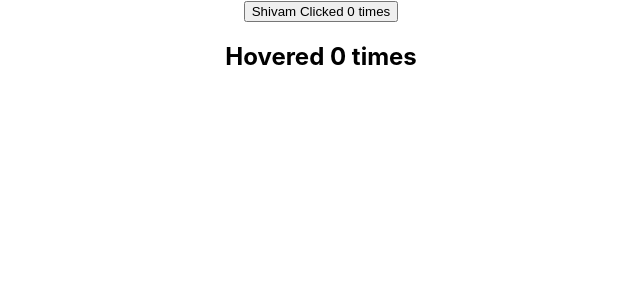
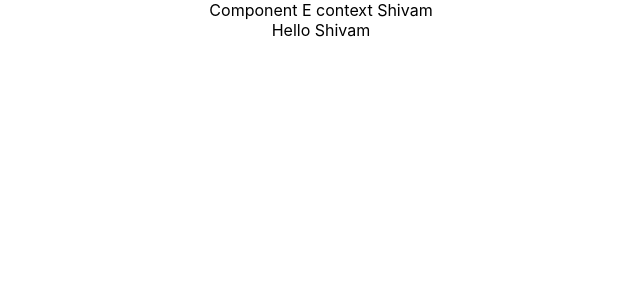
Before and after one commit to thisisshivamsingh/React-JS, a React (Create React App) app: page / in a window 1280 px wide. Shown: the top 300 px of the page, without its empty margins (319-959 px from the left). Built offline with nearby package versions, Linux system fonts and the light colour scheme.

Commit message:
Render Props and Context

```diff
--- a/src/App.js
+++ b/src/App.js
@@ -30,13 +30,35 @@
 import ErrorBoundary from "./components/ErrorBoundary";
 import ClickCounter from "./components/ClickCounter";
 import HoverCounter from "./components/HoverCounter";
+import ClickCounterTwo from "./components/ClickCounterTwo";
+import HoverCounterTwo from "./components/HoverCounterTwo";
+import User from "./components/User";
+import CounterTwo from "./components/CounterTwo";
+import ComponentC from "./components/ComponentC";
+import { UserProvider } from "./components/userContext";
 
 class App extends Component {
   render() {
     return (
       <div className="App">
-        <ClickCounter name="Shivam" />
-        <HoverCounter />
+        <UserProvider value="Shivam">
+          <ComponentC />
+        </UserProvider>
+        {/* <CounterTwo>
+          {(count, incrementCount) => (
+            <ClickCounterTwo count={count} incrementCount={incrementCount} />
+          )}
+        </CounterTwo>
+        <CounterTwo>
+          {(count, incrementCount) => (
+            <HoverCounterTwo count={count} incrementCount={incrementCount} />
+          )}
+        </CounterTwo> */}
+        {/* <ClickCounterTwo />
+        <HoverCounterTwo />
+        <User render={(isLoggedIn) => (isLoggedIn ? "Shivam" : "Guest")} /> */}
+        {/* <ClickCounter name="Shivam" /> */}
+        {/* <HoverCounter /> */}
         {/* <ErrorBoundary>
           <Hero heroName="Batman" />
         </ErrorBoundary>
--- /dev/null
+++ b/src/components/ClickCounterTwo.js
@@ -0,0 +1,10 @@
+import React, { Component } from "react";
+
+class ClickCounterTwo extends Component {
+  render() {
+    const { count, incrementCount } = this.props;
+    return <button onClick={incrementCount}>Clicked {count} times</button>;
+  }
+}
+
+export default ClickCounterTwo;
--- /dev/null
+++ b/src/components/ComponentC.js
@@ -0,0 +1,9 @@
+import React, { Component } from "react";
+import ComponentE from "./ComponentE";
+
+class ComponentC extends Component {
+  render() {
+    return <ComponentE />;
+  }
+}
+export default ComponentC;
--- /dev/null
+++ b/src/components/ComponentE.js
@@ -0,0 +1,16 @@
+import React, { Component } from "react";
+import ComponentF from "./ComponentF";
+import UserContext from "./userContext";
+
+class ComponentE extends Component {
+  render() {
+    return (
+      <div>
+        Component E context {this.context}
+        <ComponentF />
+      </div>
+    );
+  }
+}
+ComponentE.contextType = UserContext;
+export default ComponentE;
--- /dev/null
+++ b/src/components/ComponentF.js
@@ -0,0 +1,15 @@
+import React, { Component } from "react";
+import { UserConsumer } from "./userContext";
+
+class ComponentF extends Component {
+  render() {
+    return (
+      <UserConsumer>
+        {(username) => {
+          return <div>Hello {username}</div>;
+        }}
+      </UserConsumer>
+    );
+  }
+}
+export default ComponentF;
--- /dev/null
+++ b/src/components/CounterTwo.js
@@ -0,0 +1,21 @@
+import React, { Component } from "react";
+
+class CounterTwo extends Component {
+  constructor(props) {
+    super(props);
+    this.state = {
+      count: 0,
+    };
+  }
+  incrementCount = () => {
+    this.setState((prevState) => {
+      return { count: prevState.count + 1 };
+    });
+  };
+  render() {
+    return (
+      <div>{this.props.children(this.state.count, this.incrementCount)}</div>
+    );
+  }
+}
+export default CounterTwo;
--- /dev/null
+++ b/src/components/HoverCounterTwo.js
@@ -0,0 +1,9 @@
+import React, { Component } from "react";
+
+class HoverCounterTwo extends Component {
+  render() {
+    const { count, incrementCount } = this.props;
+    return <h2 onMouseOver={incrementCount}>Hovered {count} times</h2>;
+  }
+}
+export default HoverCounterTwo;
--- /dev/null
+++ b/src/components/User.js
@@ -0,0 +1,9 @@
+import React, { Component } from "react";
+
+class User extends Component {
+  render() {
+    return <div>{this.props.render(false)}</div>;
+  }
+}
+
+export default User;
--- /dev/null
+++ b/src/components/userContext.js
@@ -0,0 +1,9 @@
+import React from "react";
+
+const UserContext = React.createContext("Codevolution");
+
+const UserProvider = UserContext.Provider;
+const UserConsumer = UserContext.Consumer;
+
+export { UserProvider, UserConsumer };
+export default UserContext;
```
